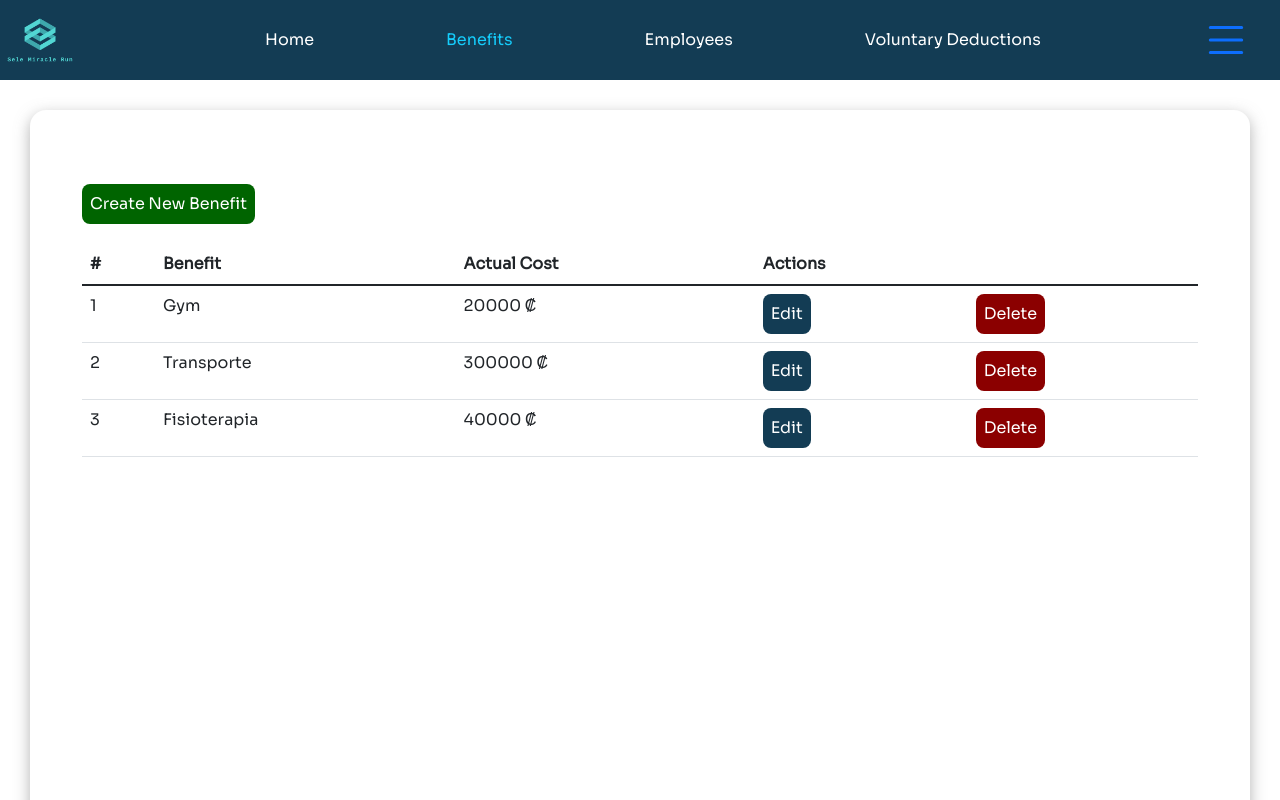
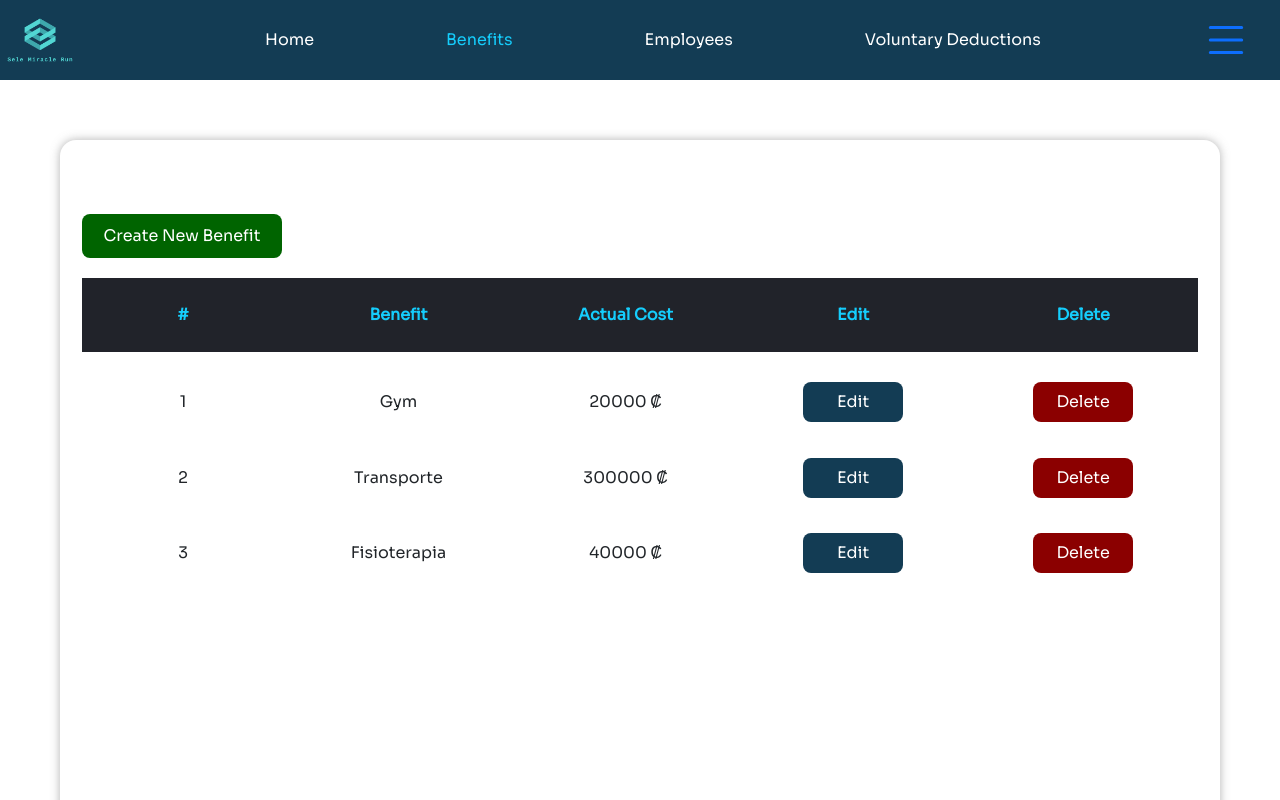
Before and after one commit to LuisBola12/PI-SeleMiracleRun, a React (Create React App) app in the folder FrontEnd/: page /benefits in a window 1280 px wide. Shown: the top 800 px of the page. Built offline with nearby package versions, Linux system fonts and the light colour scheme.

Commit message:
Cambiado el diseño de la tabla de beneficios

```diff
--- a/FrontEnd/src/App.css
+++ b/FrontEnd/src/App.css
@@ -53,8 +53,8 @@
   display: flex;
   justify-content: Center;
   height: 100vh;
-  box-shadow: 0px 5px 15px 0px rgba(115, 115, 115, 0.55);
-  margin: 30px;
+  box-shadow: 0px 0px 10px 0px rgba(115, 115, 115, 0.55);
+  margin: 60px;
   border-radius: 1rem;
 }
 
@@ -69,6 +69,7 @@
   border-color: white;
   background-color: #133c54;
   border-style: none;
+  width: 100px;
 }
 
 .warning-message {
@@ -78,7 +79,7 @@
 }
 
 .button:hover {
-  color: #61dafb;
+  color: #15cdfc;
 }
 
 .cancel-button {
@@ -88,9 +89,33 @@
 .create-button {
   margin-bottom: 20px;
   background-color: darkgreen;
+  padding: 10px;
+  border-radius: 8px;
+  color: white;
+  border-color: white;
+  border-style: none;
+  width: 200px;
 }
 
 footer {
   text-align: center;
   margin-bottom: 20px;
 }
+
+table {
+  text-align: center;
+  height: 300px;
+}
+
+th {
+  text-align: center;
+  width: 400px;
+  margin-bottom: 20px;
+  background-color: #21232A;
+  color: #15cdfc;
+  padding: 20px;
+}
+
+td {
+  padding-top: 25px;
+}
--- a/FrontEnd/src/App.js
+++ b/FrontEnd/src/App.js
@@ -12,7 +12,7 @@ function App() {
   return (
     <>
       <Router>
-        <Navbar/>
+        {/* <Navbar/> */}
         <Routes>
           <Route path= "/" element={<Home/>} />
           <Route path= "home" element={<Home/>} />
--- a/FrontEnd/src/Components/CrudBenefits/CrudBenefits.js
+++ b/FrontEnd/src/Components/CrudBenefits/CrudBenefits.js
@@ -57,24 +57,22 @@ export const CrudBenefits = () => {
     <>
       <Container className="content-container">
         <br />
-        <button className=" button create-button" onClick={() => setViewModal(true)}>
+        <button className="create-button" onClick={() => setViewModal(true)}>
           {" "}
           Create New Benefit
         </button>
         <br />
-        <Table className="tabla" hover>
-          <thead>
-            <tr>
+        <table className="Table">
+            <tr className="table-header">
               <th>#</th>
               <th>Benefit</th>
               <th>Actual Cost</th>
-              <th>Actions</th>
+              <th>Edit</th>
+              <th>Delete</th>
             </tr>
-          </thead>
-          <tbody>
             {data.map((element) => (
               <tr key={element.id}>
-                <td>{element.id}</td>
+                <td className="tds">{element.id}</td>
                 <td>{element.name}</td>
                 <td>{element.actualCost} ₡</td>
                 <td>
@@ -85,8 +83,7 @@ export const CrudBenefits = () => {
                 </td>
               </tr>
             ))}
-          </tbody>
-        </Table>
+        </table>
       </Container>
       <Modal isOpen={viewModal}>
         <ModalHeader>
--- a/FrontEnd/src/Pages/benefits.js
+++ b/FrontEnd/src/Pages/benefits.js
@@ -1,12 +1,16 @@
 import React from 'react';
 import '../App.css'
 import { CrudBenefits } from '../Components/CrudBenefits/CrudBenefits';
+import Navbar from '../Components/Navbar/Navbar';
 
 const  Benefits = () => {
   return (
-    <div className = 'page-content'>
-      <CrudBenefits/>
-    </div>
+    <>
+      <Navbar/>
+      <div className = 'page-content'>
+        <CrudBenefits/>
+      </div>
+    </>
   );
 };
 
--- a/FrontEnd/src/Pages/home.js
+++ b/FrontEnd/src/Pages/home.js
@@ -1,11 +1,15 @@
 import React from 'react';
 import App from './../App';
+import Navbar from '../Components/Navbar/Navbar';
 
 const Home = () => {
   return (
-    <div className='page-content'>
-      <h1>Esto es el home page de la App</h1>
-    </div>
+    <>
+      <Navbar/>
+      <div className='page-content'>
+        <h1>Esto es el home page de la App</h1>
+      </div>
+    </>
   );
 };
 
```
